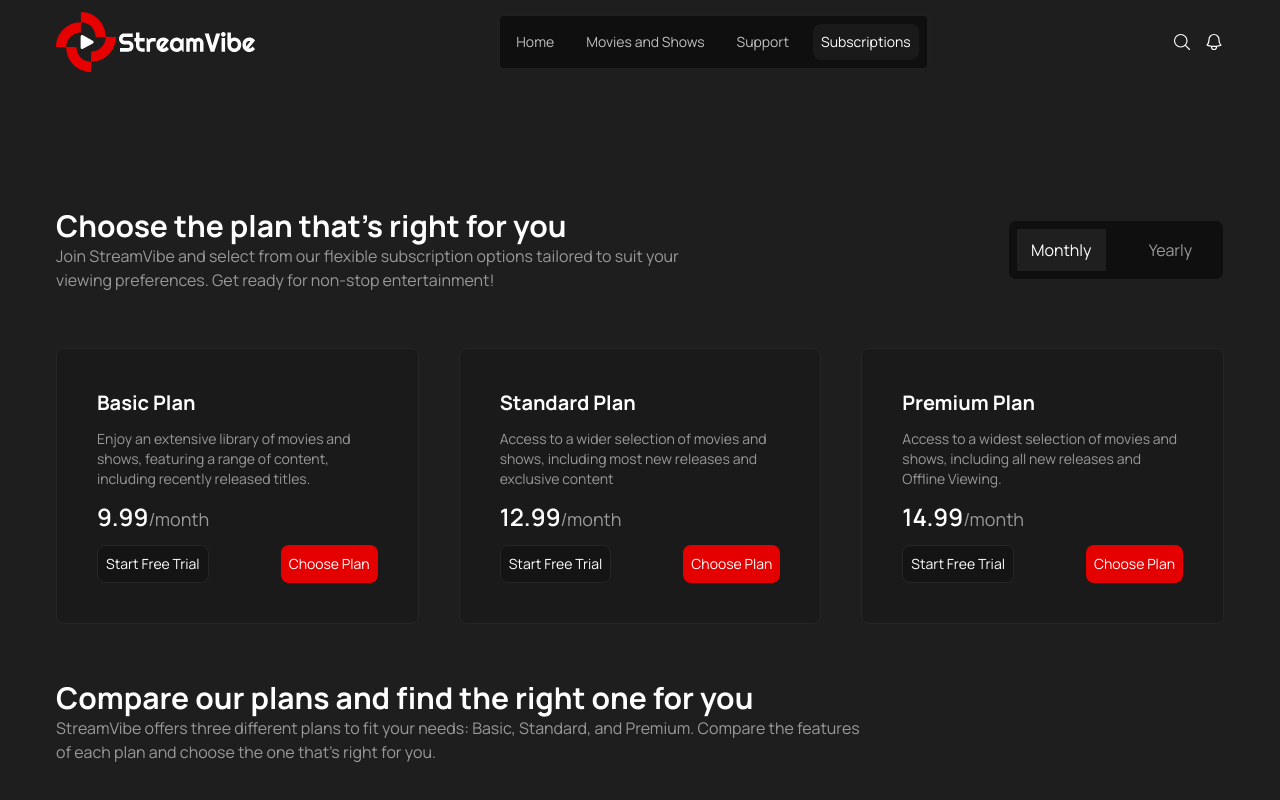
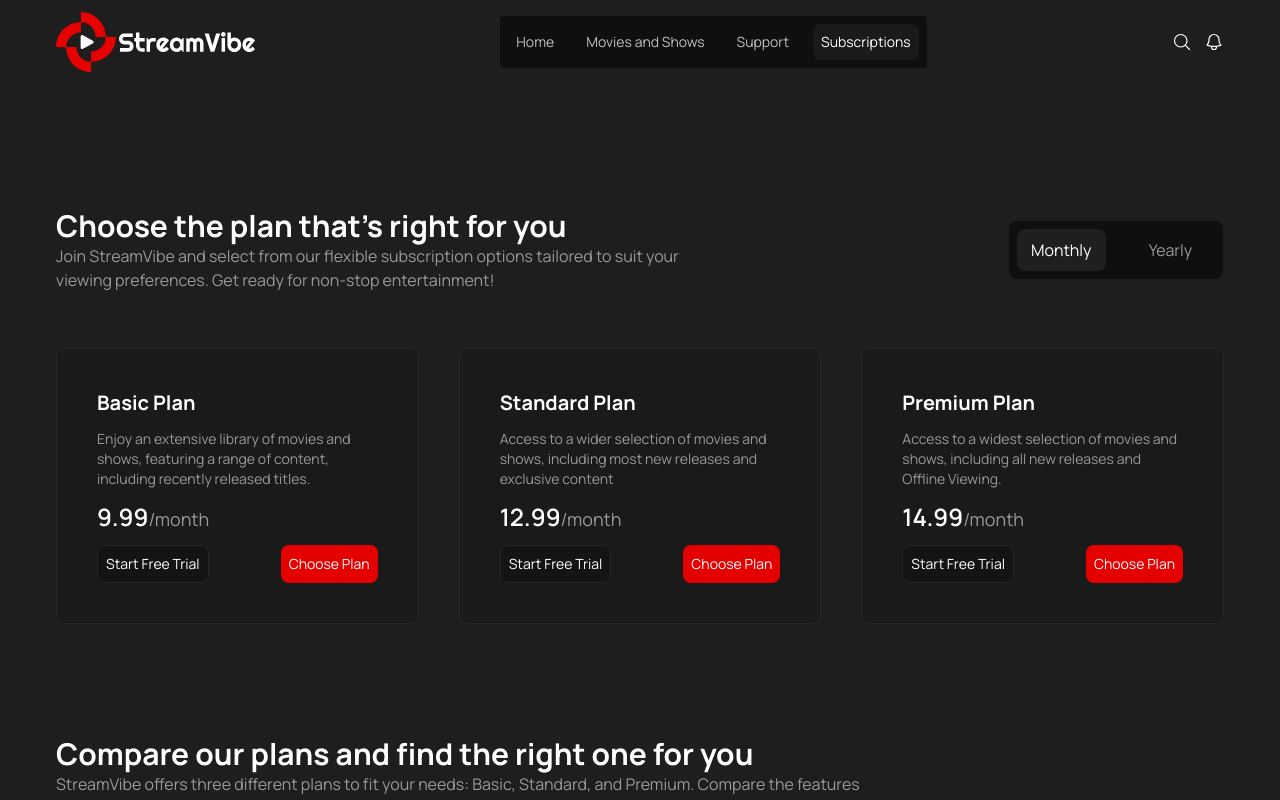
Before and after one commit to Ememobong-dev/stream-vibe, a Next.js app: page /subscription in a window 1280 px wide. Shown: the top 800 px of the page. Built offline with nearby package versions, Linux system fonts and the light colour scheme; what @ant-design/nextjs-registry would draw is missing.

Commit message:
update on Plan Card

```diff
--- a/src/app/page.tsx
+++ b/src/app/page.tsx
@@ -16,13 +16,12 @@ import cat_img3 from "@/public/images/cat_img3.png";
 import { CategoryCard } from "../components/category/CategoryCard";
 import { CarouselButtons } from "../components/button/CarouselButtons";
 import { DeviceServicesCard } from "../components/Cards/DeviceServicesCard";
-import { Accordian } from "../components/faq/Accordian";
-import { PlansCard } from "../components/Cards/PlansCard";
 import { Footer } from "../components/footer/Footer";
 import { Banner1 } from "../components/banners/Banner1";
 import Link from "next/link";
 import { useEffect, useRef, useState } from "react";
 import Faq from "../components/faq/Faq";
+import { Plans } from "../components/faq/PlansArea/Plans";
 
 export default function Home() {
   const [cardWidth, setCardWidth] = useState(0);
@@ -36,10 +35,7 @@ export default function Home() {
         setCardWidth(firstCard.offsetWidth + 12); // 12px accounts for the gap
       }
     }
-
-
-  }, [])
-
+  }, []);
 
   const handleScroll = (direction: string) => {
     if (scrollRef.current && cardWidth > 0) {
@@ -49,9 +45,7 @@ export default function Home() {
         behavior: "smooth",
       });
     }
-
-  }
-
+  };
 
   return (
     <div>
@@ -92,7 +86,10 @@ export default function Home() {
           <CarouselButtons onScroll={handleScroll} />
         </div>
 
-        <div ref={scrollRef} className="flex  gap-3 overflow-x-scroll scroll-smooth">
+        <div
+          ref={scrollRef}
+          className="flex  gap-3 overflow-x-scroll scroll-smooth"
+        >
           <CategoryCard categoryName="Action" imgSrc={cat_img1} />
           <CategoryCard categoryName="Adventure" imgSrc={cat_img2} />
           <CategoryCard categoryName="Comedy" imgSrc={cat_img3} />
@@ -170,50 +167,11 @@ export default function Home() {
         </div>
 
         <Faq />
-
-
       </div>
 
       {/* Fifth Section */}
-      <div className="px-14 pt-32 flex flex-col gap-14 w-full">
-        <div className="flex justify-between items-center">
-          <TextArea
-            text="Choose the plan that's right for you"
-            subText="Join StreamVibe and select from our flexible subscription options tailored to suit your viewing preferences. Get ready for non-stop entertainment!"
-          />
-
-          <div className="flex w-60 justify-between gap-5 items-center p-2 rounded-lg bg-black-06 border border-black-12">
-            <button className="bg-black-12 text-white w-1/2 border border-black-12 flex justify-center items-center p-2 cursor-pointer">
-              <span>
-                <p>Monthly</p>
-              </span>
-            </button>
-
-            <button className="bg-transparent text-grey-60  w-1/2 flex justify-center items-center p-2 cursor-pointer">
-              <span>
-                <p>Yearly</p>
-              </span>
-            </button>
-          </div>
-        </div>
-
-        <div className="grid grid-cols-3 gap-10">
-          <PlansCard
-            planAmount="9.99"
-            planInfo="Enjoy an extensive library of movies and shows, featuring a range of content, including recently released titles."
-            planTitle="Basic Plan"
-          />
-          <PlansCard
-            planAmount="12.99"
-            planInfo="Access to a wider selection of movies and shows, including most new releases and exclusive content"
-            planTitle="Standard Plan"
-          />
-          <PlansCard
-            planAmount="14.99"
-            planInfo="Access to a widest selection of movies and shows, including all new releases and Offline Viewing."
-            planTitle="Premium Plan"
-          />
-        </div>
+      <div className="px-14 pt-32">
+        <Plans />
       </div>
 
       {/* SIXTH SECTION */}
--- a/src/app/subscription/page.tsx
+++ b/src/app/subscription/page.tsx
@@ -6,6 +6,7 @@ import { Banner1 } from "@/src/components/banners/Banner1";
 import { Footer } from "@/src/components/footer/Footer";
 
 import { Table, Tag } from "antd";
+import { Plans } from "@/src/components/faq/PlansArea/Plans";
 
 const columns = [
   {
@@ -106,48 +107,10 @@ const Subscription = () => {
     <div>
       <Navbar />
       <div className="pt-52 px-14">
-        <div className=" flex flex-col gap-14 ">
-          <div className="flex justify-between items-center">
-            <TextArea
-              text="Choose the plan that's right for you"
-              subText="Join StreamVibe and select from our flexible subscription options tailored to suit your viewing preferences. Get ready for non-stop entertainment!"
-            />
-
-            <div className="flex w-60 justify-between gap-5 items-center p-2 rounded-lg bg-black-06 border border-black-12">
-              <button className="bg-black-12 text-white w-1/2 border border-black-12 flex justify-center items-center p-2 cursor-pointer">
-                <span>
-                  <p>Monthly</p>
-                </span>
-              </button>
-
-              <button className="bg-transparent text-grey-60  w-1/2 flex justify-center items-center p-2 cursor-pointer">
-                <span>
-                  <p>Yearly</p>
-                </span>
-              </button>
-            </div>
-          </div>
-          <div className="grid grid-cols-3 gap-10">
-            <PlansCard
-              planAmount="9.99"
-              planInfo="Enjoy an extensive library of movies and shows, featuring a range of content, including recently released titles."
-              planTitle="Basic Plan"
-            />
-            <PlansCard
-              planAmount="12.99"
-              planInfo="Access to a wider selection of movies and shows, including most new releases and exclusive content"
-              planTitle="Standard Plan"
-            />
-            <PlansCard
-              planAmount="14.99"
-              planInfo="Access to a widest selection of movies and shows, including all new releases and Offline Viewing."
-              planTitle="Premium Plan"
-            />
-          </div>
-        </div>
+        <Plans />
 
         {/* PLANS */}
-        <div className=" flex flex-col gap-14 mt-14 ">
+        <div className=" flex flex-col gap-14 mt-28 ">
           <div className="flex justify-between items-center">
             <TextArea
               text="Compare our plans and find the right one for you"
--- /dev/null
+++ b/src/components/faq/PlansArea/Plans.tsx
@@ -0,0 +1,112 @@
+"use client";
+
+import React, { useState } from "react";
+import { TextArea } from "../../home-second-section/TextArea";
+import { PlansCard } from "../../Cards/PlansCard";
+
+export const Plans = () => {
+  const [activePlanType, setActivePlanType] = useState("monthly");
+
+  const plansData = [
+    {
+      planType: "monthly",
+      plansInfo: [
+        {
+          planAmount: "9.99",
+          planDescription:
+            "Enjoy an extensive library of movies and shows, featuring a range of content, including recently released titles.",
+          planTitle: "Basic Plan",
+        },
+        {
+          planAmount: "12.99",
+          planDescription:
+            "Access to a wider selection of movies and shows, including most new releases and exclusive content",
+          planTitle: "Standard Plan",
+        },
+        {
+          planAmount: "14.99",
+          planDescription:
+            "Access to a widest selection of movies and shows, including all new releases and Offline Viewing.",
+          planTitle: "Premium Plan",
+        },
+      ],
+    },
+    {
+      planType: "yearly",
+      plansInfo: [
+        {
+          planAmount: "19.99",
+          planDescription:
+            "Enjoy an extensive library of movies and shows, featuring a range of content, including recently released titles.",
+          planTitle: "Premium Xtra Plan",
+        },
+        {
+          planAmount: "24.99",
+          planDescription:
+            "Access to a wider selection of movies and shows, including most new releases and exclusive content",
+          planTitle: "VIP Plan",
+        },
+        {
+          planAmount: "68.99",
+          planDescription:
+            "Access to a widest selection of movies and shows, including all new releases and Offline Viewing.",
+          planTitle: "VVIP Plan",
+        },
+      ],
+    },
+  ];
+
+
+  console.log("PLANSDATA" , plansData.filter( (item) => item.planType === activePlanType));
+
+  return (
+    <div className="flex flex-col gap-14 w-full">
+      <div className="flex justify-between items-center">
+        <TextArea
+          text="Choose the plan that's right for you"
+          subText="Join StreamVibe and select from our flexible subscription options tailored to suit your viewing preferences. Get ready for non-stop entertainment!"
+        />
+
+        <div className="flex w-60 justify-between gap-5 items-center p-2 rounded-lg bg-black-06 border border-black-12">
+          <button
+            onClick={() => setActivePlanType("monthly")}
+            className={` ${
+              activePlanType === "monthly"
+                ? "bg-black-12 text-white border border-black-12 rounded-lg"
+                : "bg-transparent text-grey-60"
+            }  w-1/2  flex justify-center items-center p-2 cursor-pointer`}
+          >
+            <span>
+              <p>Monthly</p>
+            </span>
+          </button>
+
+          <button
+            onClick={() => setActivePlanType("yearly")}
+            className={` ${
+              activePlanType === "yearly"
+                ? "bg-black-12 text-white border border-black-12 rounded-lg"
+                : "bg-transparent text-grey-60"
+            }  w-1/2  flex justify-center items-center p-2 cursor-pointer`}
+          >
+            <span>
+              <p>Yearly</p>
+            </span>
+          </button>
+        </div>
+      </div>
+
+      <div className="grid grid-cols-3 gap-10">
+        {plansData.filter( (item) => item.planType === activePlanType)[0].plansInfo.map((item, index) => (
+          <PlansCard
+            key={index}
+            planAmount={item.planAmount}
+            planInfo={item.planDescription}
+            planTitle={item.planTitle}
+          />
+        ))
+        }
+      </div>
+    </div>
+  );
+};
```
